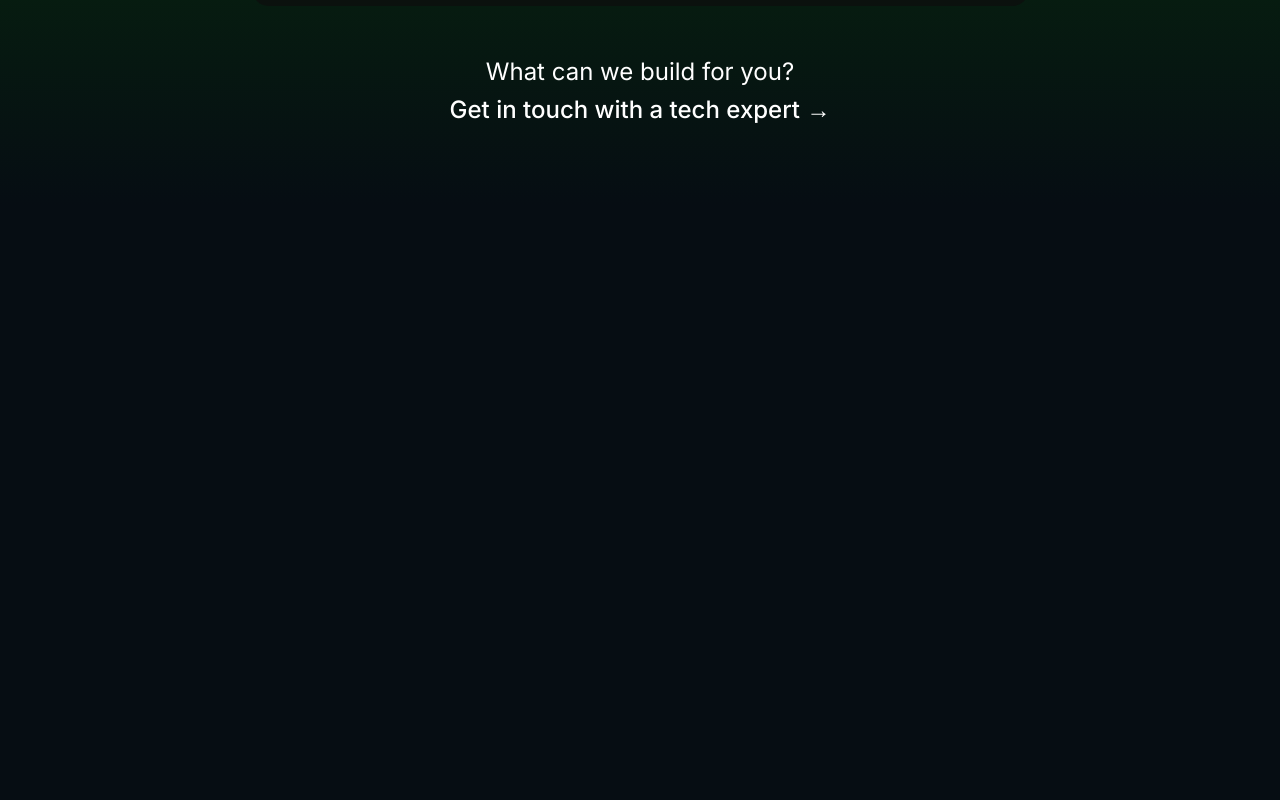
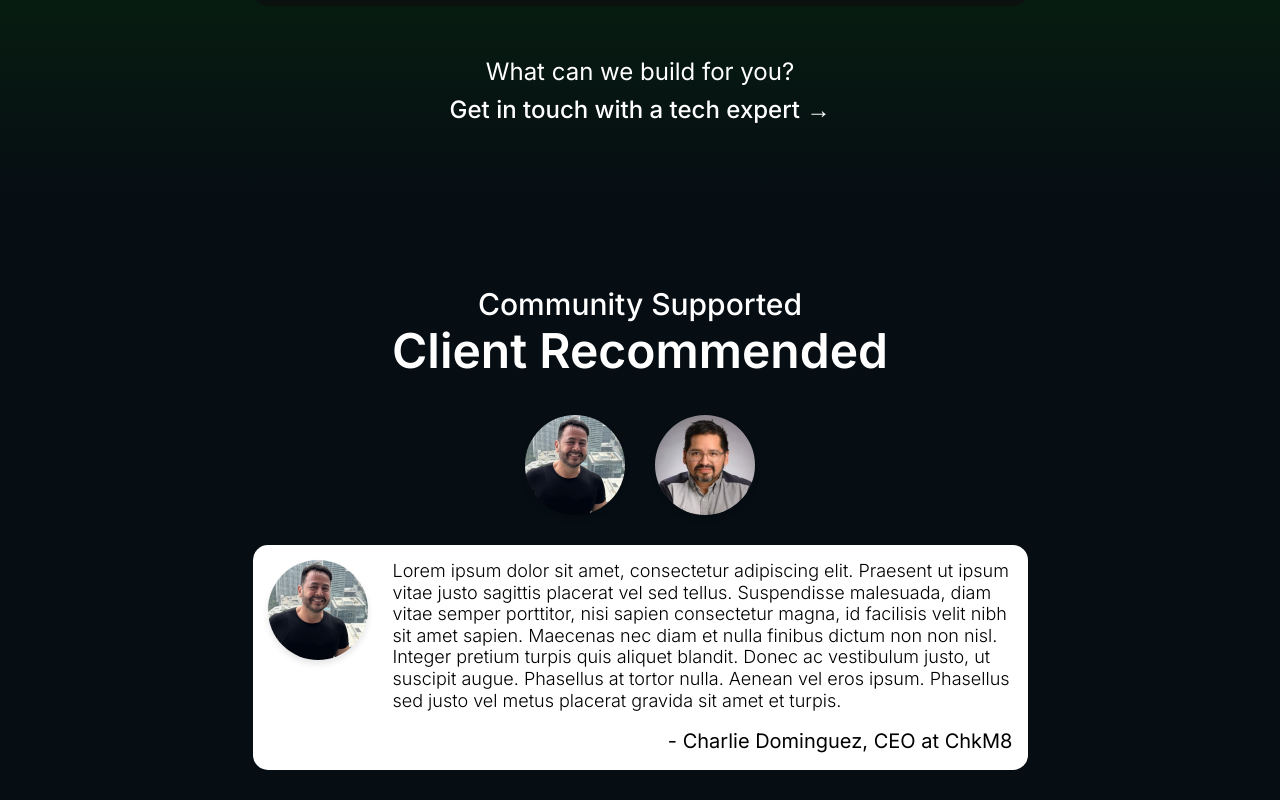
Before and after one commit to drebarrera/circlesquarelabs.com, a Next.js app: page / in a window 1280 px wide. Shown: the part 1529-2329 px from the top of the page. Before the commit the page ends 1735 px from the top, so only its background shows below. Built offline with nearby package versions, Linux system fonts and the light colour scheme.

Commit message:
community added

```diff
--- /dev/null
+++ b/components/index/community.js
@@ -0,0 +1,51 @@
+import { useState } from 'react';
+import Image from 'next/image';
+import data from '@/data/community.json';
+
+export const Community = () => {
+    const [selected, setSelected] = useState(data[Object.keys(data)[0]]);
+    return (
+        <section className="h-fit w-full flex flex-col justify-center items-center pt-[80px] pb-[30px] px-[25px] gap-[40px] bg-[#060D13]">
+            <div className="flex flex-col justify-center items-center gap-[5px]">
+                <h3 className="text-white text-3xl font-medium">Community Supported</h3>
+                <h3 className="text-white text-5xl font-semibold">Client Recommended</h3>
+            </div>
+            <div
+                className="flex flex-col justify-center items-center gap-[30px]"
+                onMouseLeave={() => setSelected(data[Object.keys(data)[0]])}
+            >
+                <div className="h-fit w-fit flex flex-row justify-center items-center gap-[30px]">
+                    {
+                        Object.entries(data).map(([key, value], index) => {
+                            return <Image
+                                key={index}
+                                src={`/assets/index/community/${key.replace(' ', '_')}.webp`}
+                                alt={key}
+                                width={100}
+                                height={100}
+                                className="cursor-pointer"
+                                onMouseEnter={() => setSelected(value)}
+                                style={ {'borderRadius': '50px', 'boxShadow': '0px 4px 6px rgba(0, 0, 0, 0.1)'} }
+                            />
+                        })
+                    }
+                </div>
+                <div className="w-[775px] h-[225px] p-[15px] bg-white flex flex-row gap-[25px]" style={ {'borderRadius': '15px'} }>
+                    <div className="w-[100px] h-[100px]">
+                        <Image
+                            src={`/assets/index/community/${selected["name"].replace(' ', '_')}.webp`}
+                            alt={selected["name"]}
+                            width={100}
+                            height={100}
+                            style={ {'borderRadius': '50px', 'boxShadow': '0px 4px 6px rgba(0, 0, 0, 0.1)'} }
+                        />
+                    </div>
+                    <div className="w-[620px] flex flex-col justify-between">
+                        <quote className="text-lg font-light" style={ {'lineHeight': '1.2'} }>{selected["description"]}</quote>
+                        <p className="font-normal text-xl text-right">- {selected["name"]}, {selected["position"]} at {selected["company"]}</p>
+                    </div>
+                </div>
+            </div>
+        </section>
+    );
+};
--- a/components/index/product_lab/product_lab.js
+++ b/components/index/product_lab.js
@@ -35,11 +35,9 @@ export const ProductLab = () => {
                     }
                 </div>
                 <div className="w-[775px] h-[275px] p-[15px] bg-[rgba(13,13,13,0.7)] flex flex-row gap-[25px]" style={ {'borderRadius': '15px'} }>
-                    {
-                        <div className="h-[125px] w-[125px] flex flex-col justify-center items-center gap-[5px] cursor-pointer" style={ {'background': `linear-gradient(135deg, ${selected["bg-start"]} 0%, ${selected["bg-stop"]} 100%)`, 'borderRadius': '10px', 'boxShadow': '0px 4px 6px rgba(0, 0, 0, 0.1)'} }>
-                            { (selected["title"] == "CircleSquare Labs") ? <img src="/assets/brand/cs-icon-color.svg" alt="CircleSquare Icon" width="70" height="70" /> : <div dangerouslySetInnerHTML={{ __html: icons[selected["icon"]] }} className={`w-[75px] h-[75px] ${styles.icon}`}></div> }
-                        </div>
-                    }
+                    <div className="h-[125px] w-[125px] flex flex-col justify-center items-center gap-[5px] cursor-pointer" style={ {'background': `linear-gradient(135deg, ${selected["bg-start"]} 0%, ${selected["bg-stop"]} 100%)`, 'borderRadius': '10px', 'boxShadow': '0px 4px 6px rgba(0, 0, 0, 0.1)'} }>
+                        { (selected["title"] == "CircleSquare Labs") ? <img src="/assets/brand/cs-icon-color.svg" alt="CircleSquare Icon" width="70" height="70" /> : <div dangerouslySetInnerHTML={{ __html: icons[selected["icon"]] }} className={`w-[75px] h-[75px] ${styles.icon}`}></div> }
+                    </div>
                     <div className="w-[595px] flex flex-col gap-[10px]">
                         <h4 className="text-white text-3xl font-medium">{ selected["title"] }</h4>
                         <p className="text-[#D9D9D9] text-xl">{ selected["description"] }</p>
--- /dev/null
+++ b/data/community.json
@@ -0,0 +1,4 @@
+{
+    "Charlie Dominguez": {"name": "Charlie Dominguez", "company": "ChkM8", "position": "CEO", "description": "Lorem ipsum dolor sit amet, consectetur adipiscing elit. Praesent ut ipsum vitae justo sagittis placerat vel sed tellus. Suspendisse malesuada, diam vitae semper porttitor, nisi sapien consectetur magna, id facilisis velit nibh sit amet sapien. Maecenas nec diam et nulla finibus dictum non non nisl. Integer pretium turpis quis aliquet blandit. Donec ac vestibulum justo, ut suscipit augue. Phasellus at tortor nulla. Aenean vel eros ipsum. Phasellus sed justo vel metus placerat gravida sit amet et turpis."},
+    "Leroy Rosales": {"name": "Leroy Rosales", "company": "University of Texas, Austin", "position": "Lead Engineer", "description": "Lorem ipsum dolor sit amet, consectetur adipiscing elit. Praesent ut ipsum vitae justo sagittis placerat vel sed tellus. Suspendisse malesuada, diam vitae semper porttitor, nisi sapien consectetur magna, id facilisis velit nibh sit amet sapien. Maecenas nec diam et nulla finibus dictum non non nisl. Integer pretium turpis quis aliquet blandit. Donec ac vestibulum justo, ut suscipit augue. Phasellus at tortor nulla. Aenean vel eros ipsum. Phasellus sed justo vel metus placerat gravida sit amet et turpis."}
+}
--- a/pages/index.js
+++ b/pages/index.js
@@ -2,7 +2,8 @@ import Image from "next/image";
 import { Inter } from "next/font/google";
 import { Header } from "@/components/header";
 import { Hero } from "@/components/index/hero";
-import { ProductLab } from "@/components/index/product_lab/product_lab";
+import { ProductLab } from "@/components/index/product_lab";
+import { Community } from "@/components/index/community";
 
 const inter = Inter({ subsets: ["latin"] });
 
@@ -14,6 +15,7 @@ export default function Home() {
       <Header />
       <Hero />
       <ProductLab />
+      <Community />
     </main>
   );
 }
```
Also changed, not shown: public/assets/index/community/charlie_dominguez.webp (added), public/assets/index/community/leroy_rosales.webp (added).
